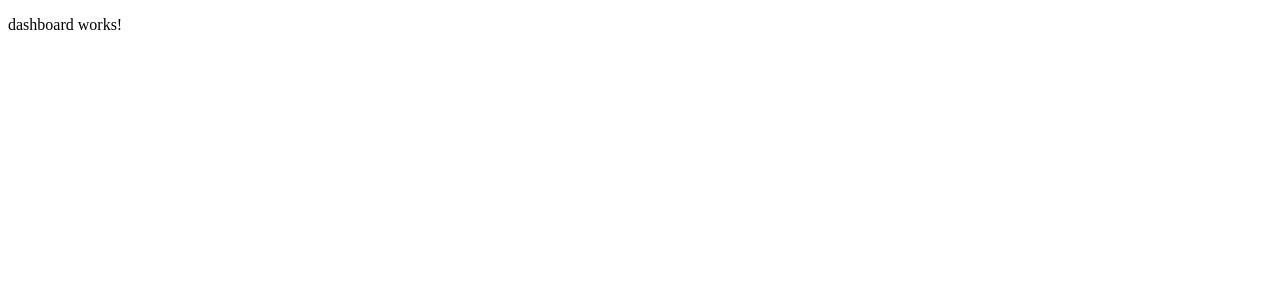
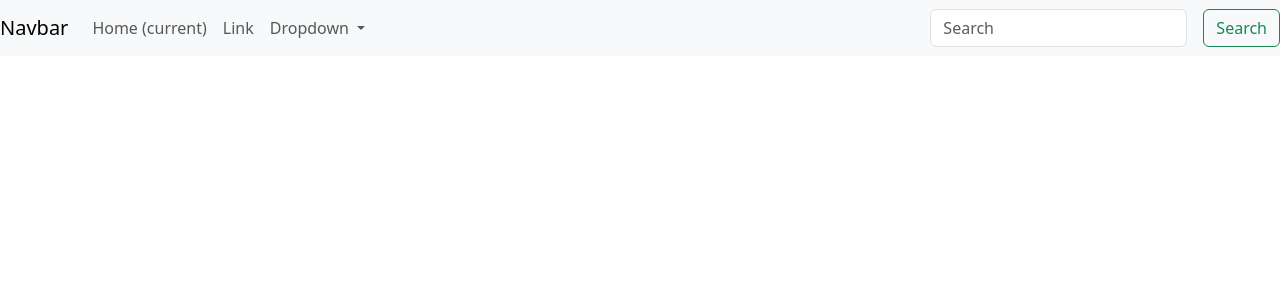
Before and after one commit to itsabhishek1120/Angular-test-project, an Angular app: page /dashboard in a window 1280 px wide. Shown: the top 300 px of the page. Built offline with nearby package versions, Linux system fonts and the light colour scheme.

Commit message:
bootstrap setup

```diff
--- a/angular.json
+++ b/angular.json
@@ -23,9 +23,13 @@
               "src/assets"
             ],
             "styles": [
-              "src/styles.css"
+              "src/styles.css",
+              "./node_modules/bootstrap/dist/css/bootstrap.min.css"
             ],
-            "scripts": []
+            "scripts": [
+              "./node_modules/bootstrap/dist/js/bootstrap.js",
+              "./node_modules/jquery/dist/jquery.js"
+            ]
           },
           "configurations": {
             "production": {
--- a/package.json
+++ b/package.json
@@ -18,6 +18,8 @@
     "@angular/platform-browser": "^14.0.0",
     "@angular/platform-browser-dynamic": "^14.0.0",
     "@angular/router": "^14.0.0",
+    "bootstrap": "^5.3.3",
+    "jquery": "^3.7.1",
     "rxjs": "~7.5.0",
     "tslib": "^2.3.0",
     "zone.js": "~0.11.4"
--- a/src/app/job-market-components/dashboard/dashboard.component.html
+++ b/src/app/job-market-components/dashboard/dashboard.component.html
@@ -1 +1,32 @@
-<p>dashboard works!</p>
+<nav class="navbar navbar-expand-lg navbar-light bg-light">
+  <a class="navbar-brand" href="#">Navbar</a>
+  <button class="navbar-toggler" type="button" data-toggle="collapse" data-target="#navbarSupportedContent" aria-controls="navbarSupportedContent" aria-expanded="false" aria-label="Toggle navigation">
+    <span class="navbar-toggler-icon"></span>
+  </button>
+
+  <div class="collapse navbar-collapse" id="navbarSupportedContent">
+    <ul class="navbar-nav mr-auto">
+      <li class="nav-item active">
+        <a class="nav-link" href="#">Home <span class="sr-only">(current)</span></a>
+      </li>
+      <li class="nav-item">
+        <a class="nav-link" href="#">Link</a>
+      </li>
+      <li class="nav-item dropdown">
+        <a class="nav-link dropdown-toggle" href="#" id="navbarDropdown" role="button" data-toggle="dropdown" aria-haspopup="true" aria-expanded="false">
+          Dropdown
+        </a>
+        <div class="dropdown-menu" aria-labelledby="navbarDropdown">
+          <a class="dropdown-item" href="#">Action</a>
+          <a class="dropdown-item" href="#">Another action</a>
+          <div class="dropdown-divider"></div>
+          <a class="dropdown-item" href="#">Something else here</a>
+        </div>
+      </li>
+    </ul>
+    <form class="d-flex ms-auto">
+      <input class="form-control me-3" type="search" placeholder="Search" aria-label="Search">
+      <button class="btn btn-outline-success" type="submit">Search</button>
+    </form>
+  </div>
+</nav>
```
Also changed, not shown: 1 other file (tests, documents, lock files or other folders).
